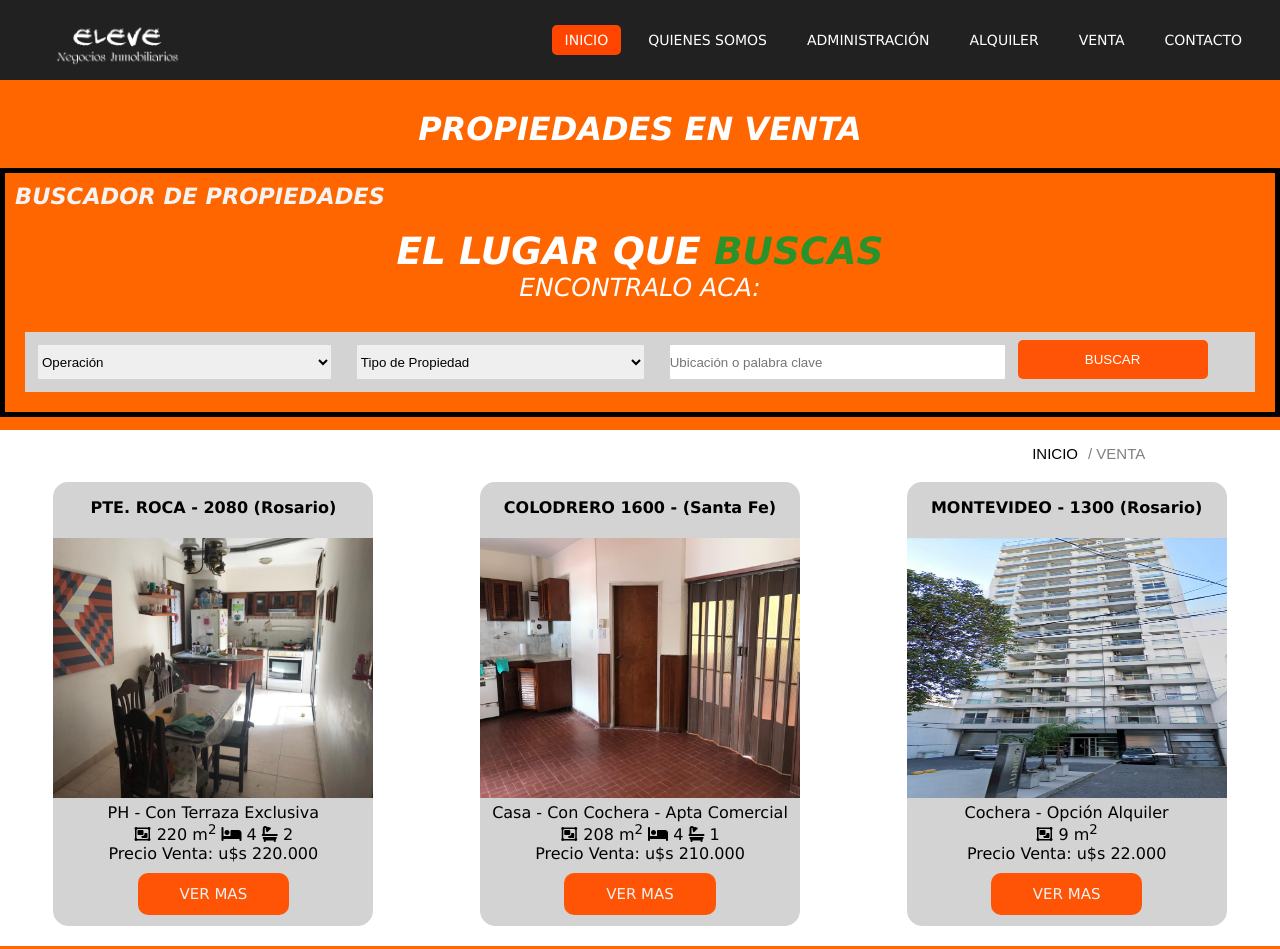
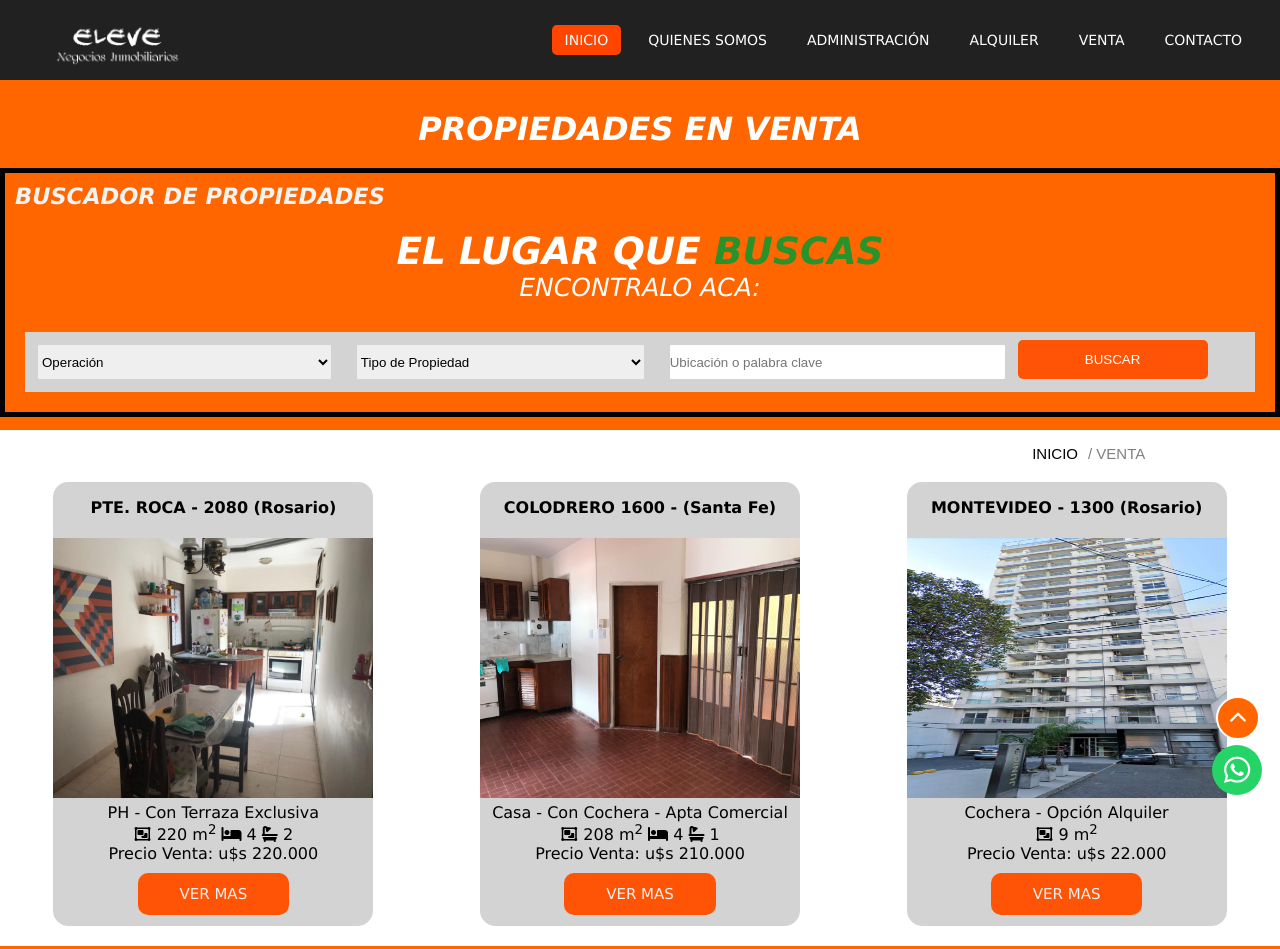
Before and after one commit to leandrovieira-23/elevepropiedades, a plain HTML site: page pages/venta.html in a window 1280 px wide. Shown: the top 949 px of the page. Drawn offline with Linux system fonts and the light colour scheme.

Commit message:
icono whatsapp

```diff
--- a/css/estilos.css
+++ b/css/estilos.css
@@ -897,25 +897,43 @@ select {
 
 /*----FIN PAGINA POLITICAS -----*/
 /*---MENU RETORNO---*/
+.menuretorno {
+    padding: 15px 0 0 0;
+    display: grid;
+    grid-auto-flow: column;
+    grid-template-columns: 5% 15%;
+    grid-template-rows: 1fr;
+    gap: 0px 10px;
+    grid-template-areas:
+        "index page";
+    font-family: sans-serif;
+    font-weight: 400;
+    color: red;
+    justify-content: right;
+    font-size: 15px;
+}
+
 .index {
     grid-area: index;
     text-align: right;
 }
-.index a{
+
+.index a {
     text-decoration: none;
     color: black;
 }
 
 .page {
     grid-area: page;
-    color:gray;
-}
-
-.index:hover a{
+    color: gray;
+}
+
+.index:hover a {
     border-radius: 5px;
     color: rgb(255, 102, 0);
     transition: all 0.5s ease;
 }
+
 /*---FIN MENU RETORNO---*/
 /*----FIN DISEÑOS DESKTOP -----*/
 
@@ -1766,18 +1784,51 @@ select {
 
 
 
-.menuretorno {
-    padding: 15px 0 0 0;
-    display: grid;
-    grid-auto-flow: column;
-    grid-template-columns: 5% 15%;
-    grid-template-rows: 1fr;
-    gap: 0px 10px;
-    grid-template-areas:
-        "index page";
-    font-family: sans-serif;
-    font-weight: 400;
-    color: red;
-    justify-content: right;
-    font-size: 15px;
-}
+
+
+
+
+
+
+.whatsapp {
+    position:fixed;
+    width:50px;
+    height:50px;
+    bottom:5px;
+    right:18px;
+    background-color:#25d366;
+    color:#FFF;
+    border-radius:50px;
+    text-align:center;
+    font-size:30px;
+    z-index:100;
+  }
+
+  .whatsapp-icon {
+    margin-top:10px;
+  }
+
+
+
+/* IR AL TOP */
+
+.back-to-top {
+    position: fixed;
+    display: none;
+    background: rgb(255, 102, 0);
+    border: 2px solid white;
+    color: #fff;
+    width: 44px;
+    height: 44px;
+    text-align: center;
+    font-size: 18px;
+    border-radius: 50%;
+    right: 20px;
+    bottom: 60px;
+    transition: all 0.5s;
+}
+
+.back-to-top i {
+    padding-top: 12px;
+    color: #fff;
+}
--- a/pages/venta.html
+++ b/pages/venta.html
@@ -241,6 +241,10 @@
         </div>
     </footer>
     <!-- FIN DEL FOOTER-->
+    <a href="https://walink.co/541ed3" class="whatsapp" target="_blank"> <i
+        class="fa fa-whatsapp whatsapp-icon"></i></a> </div>
+<a href="#" class="back-to-top" style="display: inline;"><i class="fa fa-chevron-up"></i></a>
+
 </body>
 
 </html>
```
Also changed, not shown: index.html (+5 -1 lines), pages/administracion.html (+4 -0 lines), pages/alquiler.html (+4 -0 lines), pages/contacto.html (+4 -0 lines), pages/quienessomos.html (+4 -0 lines), pages/termycond.html (+4 -0 lines).
